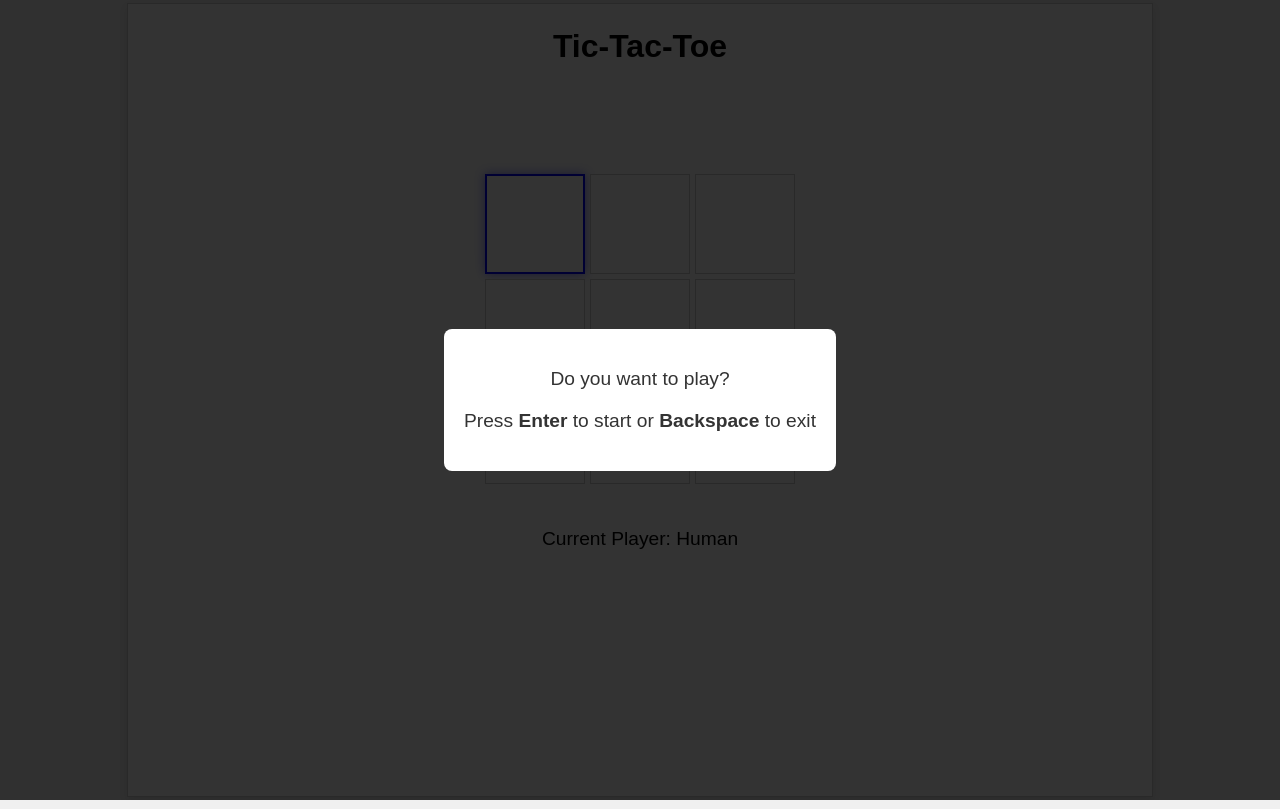
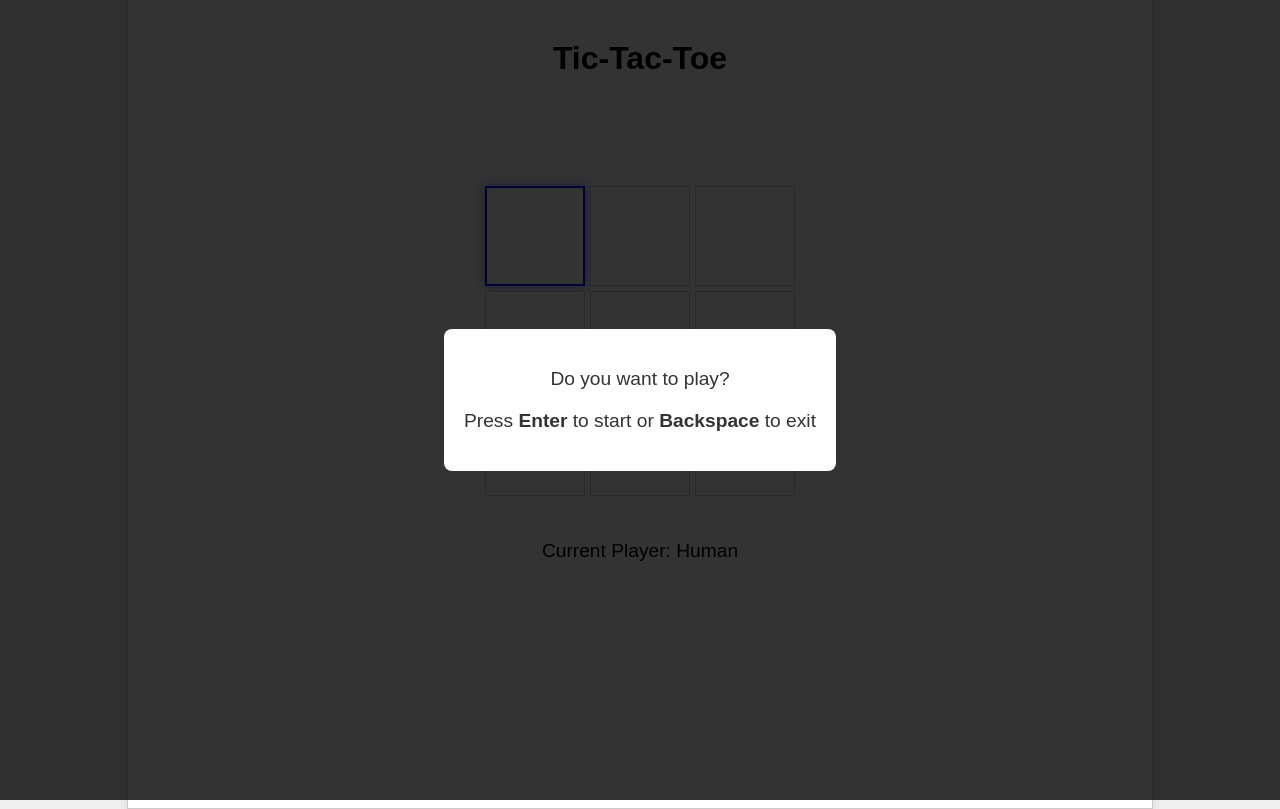
Before and after one commit to tkachandrei94/tic-tac-toe, a website built with webpack: page src/index.html in a window 1280 px wide. Built offline with nearby package versions, Linux system fonts and the light colour scheme.

Commit message:
fix styles

```diff
--- a/package.json
+++ b/package.json
@@ -7,8 +7,11 @@
         "lint": "eslint js",
         "dev": "webpack serve --mode development",
         "start": "webpack serve --mode development",
-        "build": "webpack --mode production"
+        "build": "webpack --mode production",
+        "predeploy": "webpack --mode production",
+        "deploy": "gh-pages -d dist"
     },
+    "homepage": "https://tkachandrei94.github.io/tic-tac-toe",
     "author": "",
     "license": "ISC",
     "description": "",
@@ -19,6 +22,7 @@
         "babel-loader": "^9.2.1",
         "css-loader": "^7.1.2",
         "eslint": "^9.16.0",
+        "gh-pages": "^6.2.0",
         "globals": "^15.13.0",
         "html-webpack-plugin": "^5.6.3",
         "style-loader": "^4.0.0",
--- a/src/controller/GameController.js
+++ b/src/controller/GameController.js
@@ -46,6 +46,8 @@ export default class GameController {
 
     // Exit the game and redirect the user
     _exitGame() {
+        this._resetGame();
+
         window.location.href = 'https://google.com';
     }
 
--- a/src/ui/styles.css
+++ b/src/ui/styles.css
@@ -20,7 +20,7 @@ body {
     display: flex;
     flex-direction: column;
     gap: 24px;
-    padding-top: 24px;
+    padding-top: 48px;
     align-items: center;
     justify-content: flex-start;
     box-shadow: 0 4px 10px rgba(0, 0, 0, 0.1);
```
Also changed, not shown: dist/bundle.js (added), dist/index.html (added), 2 other files.
